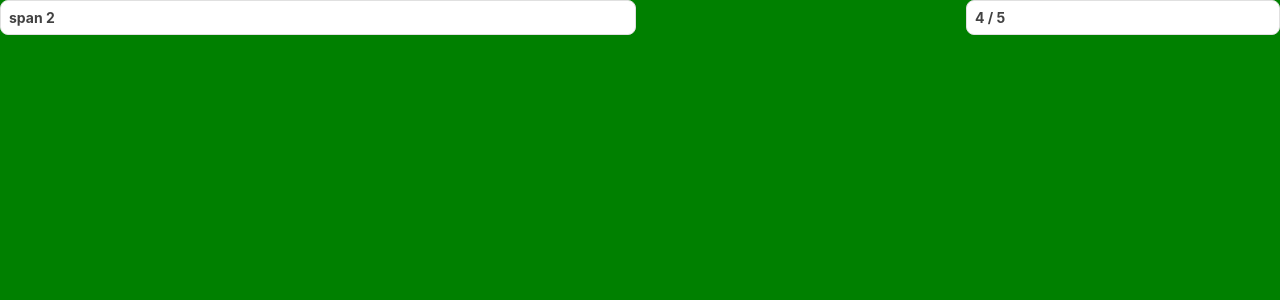
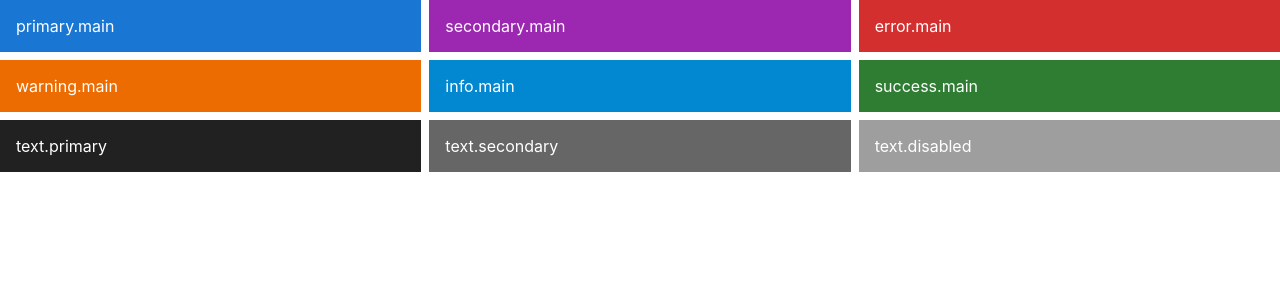
Before and after one commit to OmarThinks/Material-UI-Project, a React (Create React App) app in the folder src/: page / in a window 1280 px wide. Shown: the top 300 px of the page. Built offline with nearby package versions, Linux system fonts and the light colour scheme.

Commit message:
pallete example

```diff
--- a/src/src/App.js
+++ b/src/src/App.js
@@ -1,51 +1,61 @@
 import * as React from 'react';
-import PropTypes from 'prop-types';
 import Box from '@mui/material/Box';
+import Grid from '@mui/material/Grid';
 
-function Item(props) {
-  const { sx, ...other } = props;
+export default function BackgroundColor() {
   return (
-    <Box
-      sx={{
-        bgcolor: (theme) => (theme.palette.mode === 'dark' ? '#101010' : '#fff'),
-        color: (theme) => (theme.palette.mode === 'dark' ? 'grey.300' : 'grey.800'),
-        border: '1px solid',
-        borderColor: (theme) =>
-          theme.palette.mode === 'dark' ? 'grey.800' : 'grey.300',
-        p: 1,
-        borderRadius: 2,
-        fontSize: '0.875rem',
-        fontWeight: '700',
-        ...sx,
-      }}
-      {...other}
-    />
+    <Grid container spacing={1}>
+      <Grid item xs={12} sm={4}>
+        <Box sx={{ bgcolor: 'primary.main', color: 'primary.contrastText', p: 2 }}>
+          primary.main
+        </Box>
+      </Grid>
+      <Grid item xs={12} sm={4}>
+        <Box
+          sx={{
+            bgcolor: 'secondary.main',
+            color: 'secondary.contrastText',
+            p: 2,
+          }}
+        >
+          secondary.main
+        </Box>
+      </Grid>
+      <Grid item xs={12} sm={4}>
+        <Box sx={{ bgcolor: 'error.main', color: 'error.contrastText', p: 2 }}>
+          error.main
+        </Box>
+      </Grid>
+      <Grid item xs={12} sm={4}>
+        <Box sx={{ bgcolor: 'warning.main', color: 'warning.contrastText', p: 2 }}>
+          warning.main
+        </Box>
+      </Grid>
+      <Grid item xs={12} sm={4}>
+        <Box sx={{ bgcolor: 'info.main', color: 'info.contrastText', p: 2 }}>
+          info.main
+        </Box>
+      </Grid>
+      <Grid item xs={12} sm={4}>
+        <Box sx={{ bgcolor: 'success.main', color: 'success.contrastText', p: 2 }}>
+          success.main
+        </Box>
+      </Grid>
+      <Grid item xs={12} sm={4}>
+        <Box sx={{ bgcolor: 'text.primary', color: 'background.paper', p: 2 }}>
+          text.primary
+        </Box>
+      </Grid>
+      <Grid item xs={12} sm={4}>
+        <Box sx={{ bgcolor: 'text.secondary', color: 'background.paper', p: 2 }}>
+          text.secondary
+        </Box>
+      </Grid>
+      <Grid item xs={12} sm={4}>
+        <Box sx={{ bgcolor: 'text.disabled', color: 'background.paper', p: 2 }}>
+          text.disabled
+        </Box>
+      </Grid>
+    </Grid>
   );
 }
-
-Item.propTypes = {
-  sx: PropTypes.oneOfType([
-    PropTypes.arrayOf(
-      PropTypes.oneOfType([PropTypes.func, PropTypes.object, PropTypes.bool]),
-    ),
-    PropTypes.func,
-    PropTypes.object,
-  ]),
-};
-
-export default function GridAutoColumns() {
-  return (
-    <div style={{ width: '100%' }}>
-      <Box
-        sx={{
-          display: 'grid',
-          gridAutoColumns: '1fr',
-          gap: 1,
-        }}
-      >
-        <Item sx={{ gridRow: '1', gridColumn: 'span 2' }}>span 2</Item>
-        <Item sx={{ gridRow: '1', gridColumn: '4 / 5' }}>4 / 5</Item>
-      </Box>
-    </div>
-  );
-}
--- a/src/src/index.css
+++ b/src/src/index.css
@@ -25,27 +25,3 @@ body{
   min-height: 100%;
 }
 */
-
-
-html{
-  background-color: red;
-  min-height: 100%;
-  display: flex;
-  width: 100%;
-
-}
-
-body{
-  background-color: blue;
-  min-height: 100%;
-  width: 100%;
-  display: flex;
-  flex-direction: column;
-}
-#root{
-  background-color: green;
-  min-height: 100%;
-  display: flex;
-  width: 100%;
-  flex-direction: column;
-}
```
